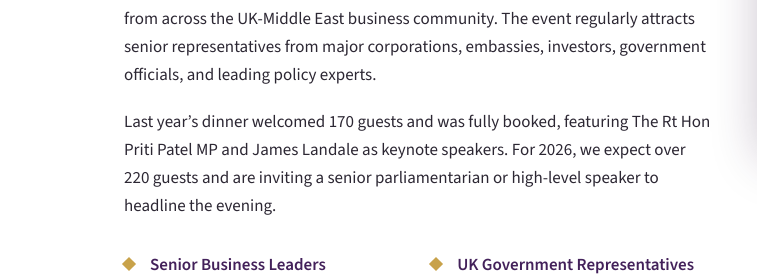
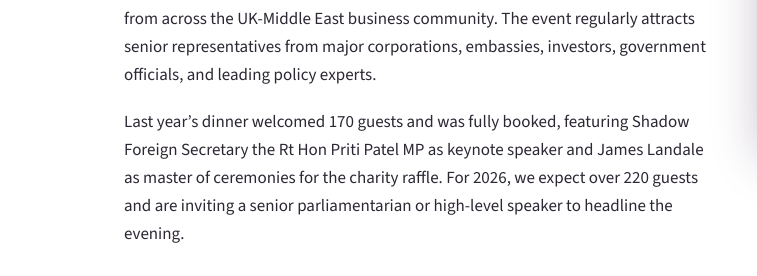
Before and after one commit to Middle-East-Association/GalaDinner, a website: page index.html in a window 1280 px wide. Shown: the part 1850-2126 px from the top of the page, 0-757 px from the left. Drawn offline with nearby package versions, Linux system fonts and the light colour scheme.

Commit message:
Update keynote speaker description on gala page (#2)
Co-authored-by: Sophia Hopton <sophiahopton@MacBook-Air-3.local>
Co-authored-by: Claude Opus 4.8 (1M context) <noreply@anthropic.com>

```diff
--- a/index.html
+++ b/index.html
@@ -46,8 +46,9 @@
           major corporations, embassies, investors, government officials, and leading policy experts.
         </p>
         <p>
-          Last year’s dinner welcomed 170 guests and was fully booked, featuring The Rt Hon Priti Patel MP
-          and James Landale as keynote speakers. For 2026, we expect over 220 guests and are inviting a
+          Last year’s dinner welcomed 170 guests and was fully booked, featuring Shadow Foreign Secretary
+          the Rt Hon Priti Patel MP as keynote speaker and James Landale as master of ceremonies for the
+          charity raffle. For 2026, we expect over 220 guests and are inviting a
           senior parliamentarian or high-level speaker to headline the evening.
         </p>
 
```
